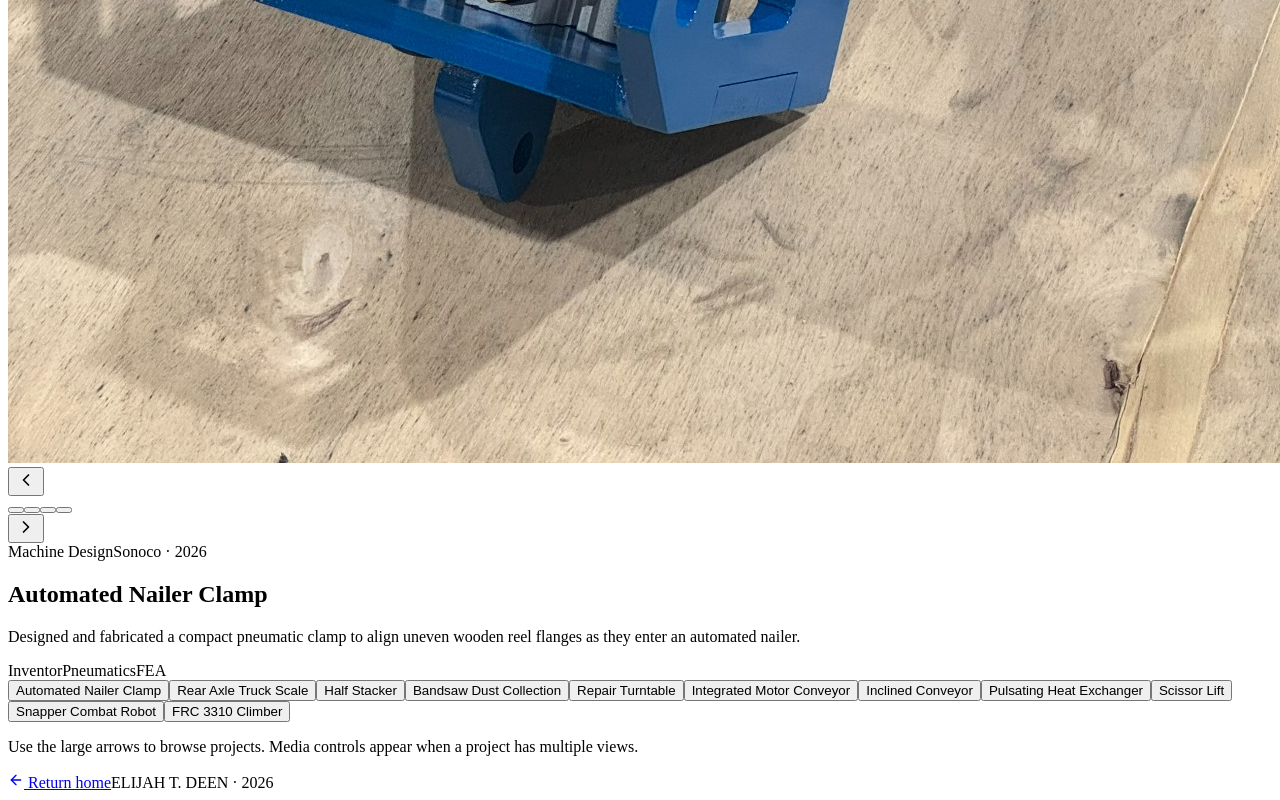
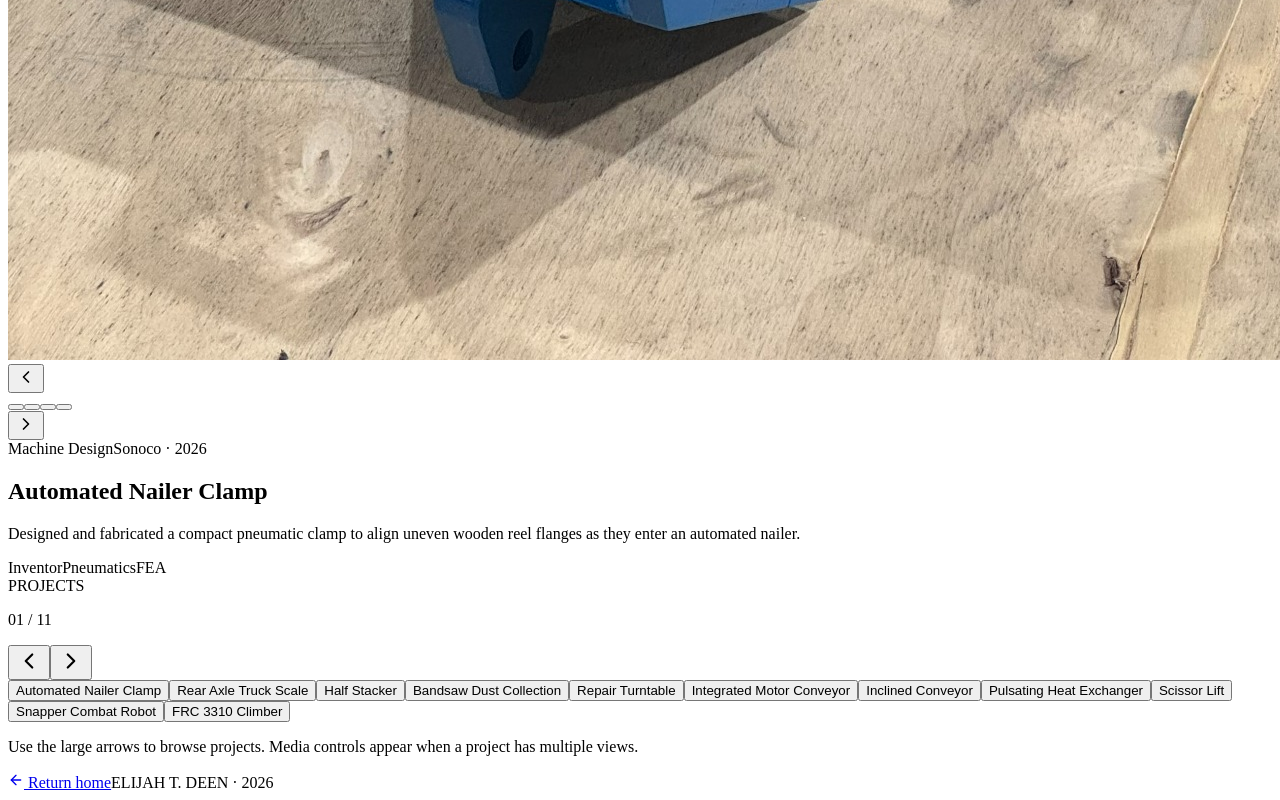
Before and after one commit to Etdeen519/Elijah-Deen-Portfolio, a Next.js app: page /projects in a window 1280 px wide. Shown: the part 1917-2717 px from the top of the page. Built offline with nearby package versions, Linux system fonts and the light colour scheme.

Commit message:
no grid lines

```diff
--- a/app/globals.css
+++ b/app/globals.css
@@ -338,3 +338,71 @@ footer .footer-bottom{border-top-color:var(--line)}
   .project-feature-switcher button{width:44px;height:52px}
   .project-feature-switcher button svg{width:32px;height:32px}
 }
+/* Project navigation row and open spacing */
+.home-projects .project-feature{height:clamp(460px,calc(100svh - 190px),800px)}
+.project-navigation{
+  max-width:1400px;
+  margin:18px auto 0;
+  display:grid;
+  grid-template-columns:110px 64px minmax(0,1fr) 64px;
+  align-items:center;
+  column-gap:14px;
+}
+.project-navigation .project-carousel-heading{
+  grid-column:1;
+  margin:0;
+  display:block;
+  max-width:none;
+}
+.project-navigation .project-carousel-heading p{margin:5px 0 0}
+.project-navigation .project-switcher{display:contents}
+.project-navigation .project-switcher button{
+  position:static;
+  top:auto;
+  width:64px;
+  height:60px;
+  transform:none;
+  border:0;
+  background:none;
+  box-shadow:none;
+  color:var(--ink);
+  pointer-events:auto;
+}
+.project-navigation .project-switcher button:first-child{grid-column:2}
+.project-navigation .project-switcher button:last-child{grid-column:4}
+.project-navigation .project-switcher button:hover{transform:scale(1.12);background:none;color:var(--maroon-soft)}
+.project-navigation .project-rail{
+  grid-column:3;
+  grid-row:1;
+  width:100%;
+  max-width:none;
+  margin:0;
+  padding:0;
+}
+.project-rail-hint{display:none}
+@media(max-width:900px){
+  .home-projects .project-feature{height:auto}
+  .project-navigation{grid-template-columns:52px minmax(0,1fr) 52px;row-gap:8px;margin-top:12px}
+  .project-navigation .project-carousel-heading{grid-column:1 / -1;grid-row:1}
+  .project-navigation .project-switcher button{width:52px;height:48px}
+  .project-navigation .project-switcher button:first-child{grid-column:1;grid-row:2}
+  .project-navigation .project-switcher button:last-child{grid-column:3;grid-row:2}
+  .project-navigation .project-rail{grid-column:2;grid-row:2}
+}
+/* Use breathing room instead of repeated dividing rules. */
+.site-header{border-bottom:0}
+.hero-meta{border-top:0;padding-top:32px}
+.hero-meta div,.hero-meta div+div,.hero-meta div:last-child{border:0}
+.experience{border-top:0;border-bottom:0}
+.timeline,[data-theme=light] .timeline{border-top:0}
+.timeline-row,[data-theme=light] .timeline-row{border-bottom:0;padding:22px 0}
+.timeline-row+.timeline-row{margin-top:16px}
+.skill-grid,[data-theme=light] .skill-grid{border-top:0}
+.skill{border-bottom:0;padding:18px 0}
+.skill+.skill{margin-top:14px}
+.footer-bottom{border-top:0;padding-top:0}
+.project-feature .tag-row span+span:before{content:"\00B7"}
+@media(max-width:640px){
+  .hero-meta div,.hero-meta div+div{border:0;padding:14px 0}
+  .hero-meta div+div{margin-top:8px}
+}
--- a/app/projects/project-carousel.tsx
+++ b/app/projects/project-carousel.tsx
@@ -34,16 +34,10 @@ export default function ProjectCarousel({ projects }: { projects: Project[] }) {
   }
 
   return <section className="project-carousel-section" id="project-carousel" aria-label="Browse all projects">
-    <div className="project-carousel-heading">
-      <div><span className="project-carousel-kicker">PROJECTS</span><p>{String(projectIndex + 1).padStart(2, "0")} <span>/ {String(projects.length).padStart(2, "0")}</span></p></div>
 
-    </div>
 
     <article className="project-feature" key={project.title}>
-      <div className="project-switcher project-feature-switcher" aria-label="Project controls">
-        <button type="button" onClick={() => changeProject(-1)} aria-label="Previous project"><ChevronLeft size={26}/></button>
-        <button type="button" onClick={() => changeProject(1)} aria-label="Next project"><ChevronRight size={26}/></button>
-      </div>
+
       <div className="project-feature-media">
         {project.images.length ? <>
           {project.images[imageIndex].video
@@ -65,8 +59,18 @@ export default function ProjectCarousel({ projects }: { projects: Project[] }) {
         <div className="tag-row">{project.skills.map(skill => <span key={skill}>{skill}</span>)}</div>
       </div>
     </article>
+    <div className="project-navigation">
+    <div className="project-carousel-heading">
+      <div><span className="project-carousel-kicker">PROJECTS</span><p>{String(projectIndex + 1).padStart(2, "0")} <span>/ {String(projects.length).padStart(2, "0")}</span></p></div>
+
+    </div>
+      <div className="project-switcher" aria-label="Project controls">
+        <button type="button" onClick={() => changeProject(-1)} aria-label="Previous project"><ChevronLeft size={26}/></button>
+        <button type="button" onClick={() => changeProject(1)} aria-label="Next project"><ChevronRight size={26}/></button>
+      </div>
     <div className="project-rail" aria-label="Choose a project">
       {projects.map((item, index) => <button type="button" key={item.title} className={index === projectIndex ? "active" : ""} onClick={() => {setProjectIndex(index);setImageIndex(0)}} aria-label={`Show ${item.title}`} aria-current={index === projectIndex ? "true" : undefined}><span className="project-tab-line"/><span className="project-tab-label" aria-hidden="true">{item.title}</span></button>)}
+    </div>
     </div>
     <p className="project-rail-hint">Use the large arrows to browse projects. Media controls appear when a project has multiple views.</p>
   </section>;
```
Also changed, not shown: 2 other files (tests, documents, lock files or other folders).
